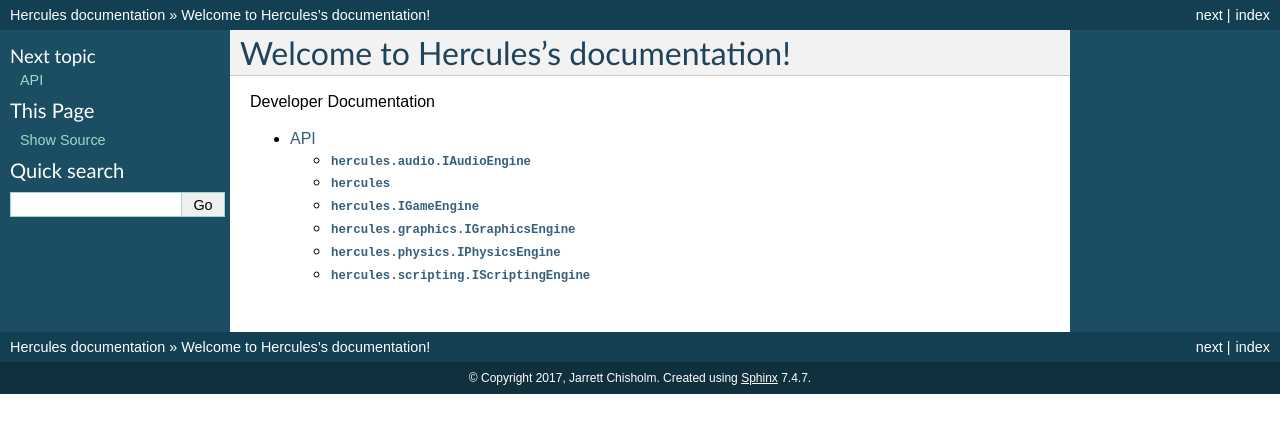
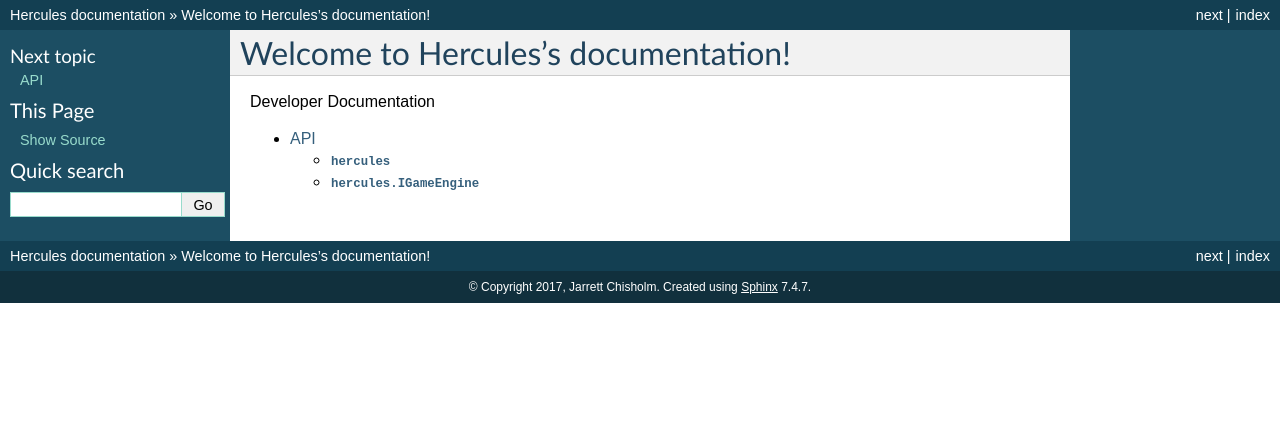
Before and after one commit to icebreakersentertainment/ice_engine, a Sphinx documentation site: the page built from docs/index.rst, in a window 1280 px wide. Shown: the top 433 px of the page. Built offline with Sphinx 7.4.7, drawn with Linux system fonts in a browser that asks for light colours; pages that are not in the unit, such as notebooks, are missing from menus.

Commit message:
readthedocs

```diff
--- a/docs/api/audio-engine.rst
+++ /dev/null
@@ -1,5 +0,0 @@
-:mod:`hercules.audio.IAudioEngine`
-=======================
-.. doxygenclass:: hercules::audio::IAudioEngine
-   :members:
-   :undoc-members:
--- a/docs/api/graphics-engine.rst
+++ /dev/null
@@ -1,5 +0,0 @@
-:mod:`hercules.graphics.IGraphicsEngine`
-=======================
-.. doxygenclass:: hercules::graphics::IGraphicsEngine
-   :members:
-   :undoc-members:
--- a/docs/api/index.rst
+++ b/docs/api/index.rst
@@ -4,4 +4,5 @@
 .. toctree::
    :glob:
 
+   hercules
    *
--- a/docs/api/physics-engine.rst
+++ /dev/null
@@ -1,5 +0,0 @@
-:mod:`hercules.physics.IPhysicsEngine`
-=======================
-.. doxygenclass:: hercules::physics::IPhysicsEngine
-   :members:
-   :undoc-members:
--- a/docs/api/scripting-engine.rst
+++ /dev/null
@@ -1,5 +0,0 @@
-:mod:`hercules.scripting.IScriptingEngine`
-=======================
-.. doxygenclass:: hercules::scripting::IScriptingEngine
-   :members:
-   :undoc-members:
```
